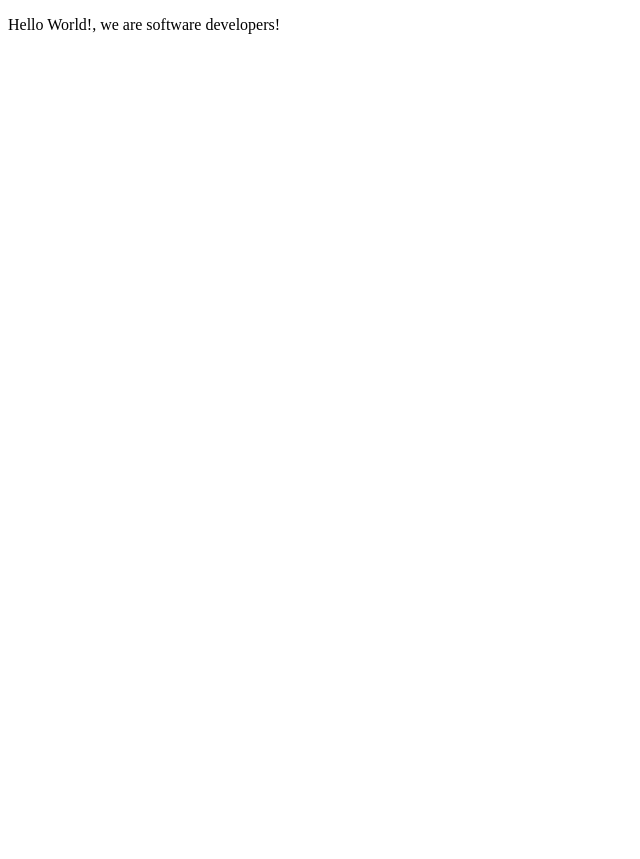
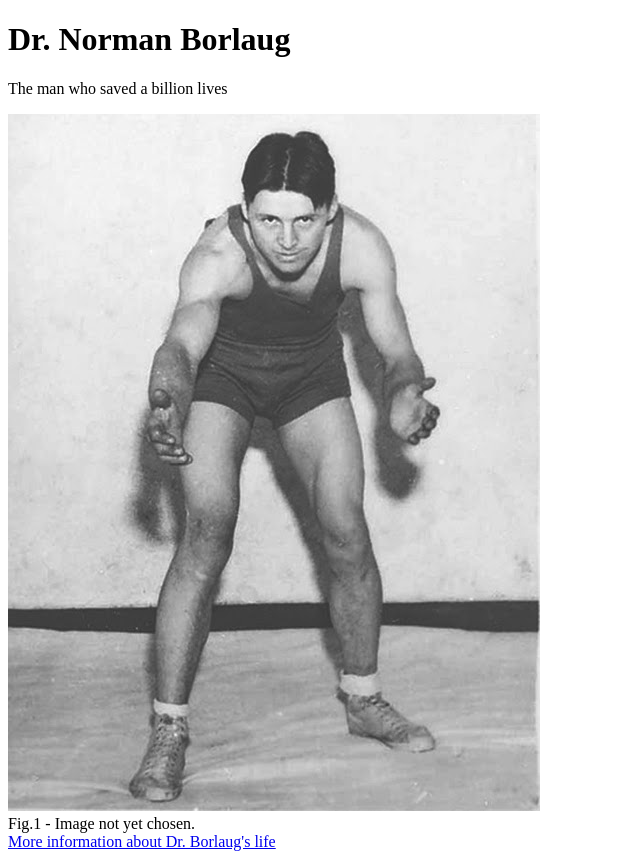
Before and after one commit to notlfish/first-trial, a plain HTML site: page index.html in a window 1280 px wide. Shown: the whole page, without its empty margins (0-640 px from the left). Before the commit the page ends 800 px from the top, so only its background shows below. Drawn offline with Linux system fonts and the light colour scheme.

```diff
--- a/css/style.css
+++ b/css/style.css
@@ -0,0 +1,4 @@
+img {
+    position: relative;
+    background-position: center;
+}
--- a/index.html
+++ b/index.html
@@ -22,6 +22,17 @@
 
     -->
     <script  src="js/index.js"></script>
-    <p>Hello World!, we are software developers!</p>
+    <div id="main">
+      <h1 id="title">Dr. Norman Borlaug</h1>
+      <p id="tribute-info">The man who saved a billion lives</p>
+      <div id="img-div">
+        <img id="image" src="Wrestling_-_Norman_Borlaug.jpg" alt="">
+        <figcaption id="img-caption">Fig.1 - Image not yet chosen.</figcaption>
+      </div>
+      <a href="https://en.wikipedia.org/wiki/Norman_Borlaug" id="tribute-link"
+         target="_blank">
+        More information about Dr. Borlaug's life
+      </a>
+    </div>
   </body>
 </html>
```
Also changed, not shown: Wrestling_-_Norman_Borlaug.jpg (added).
